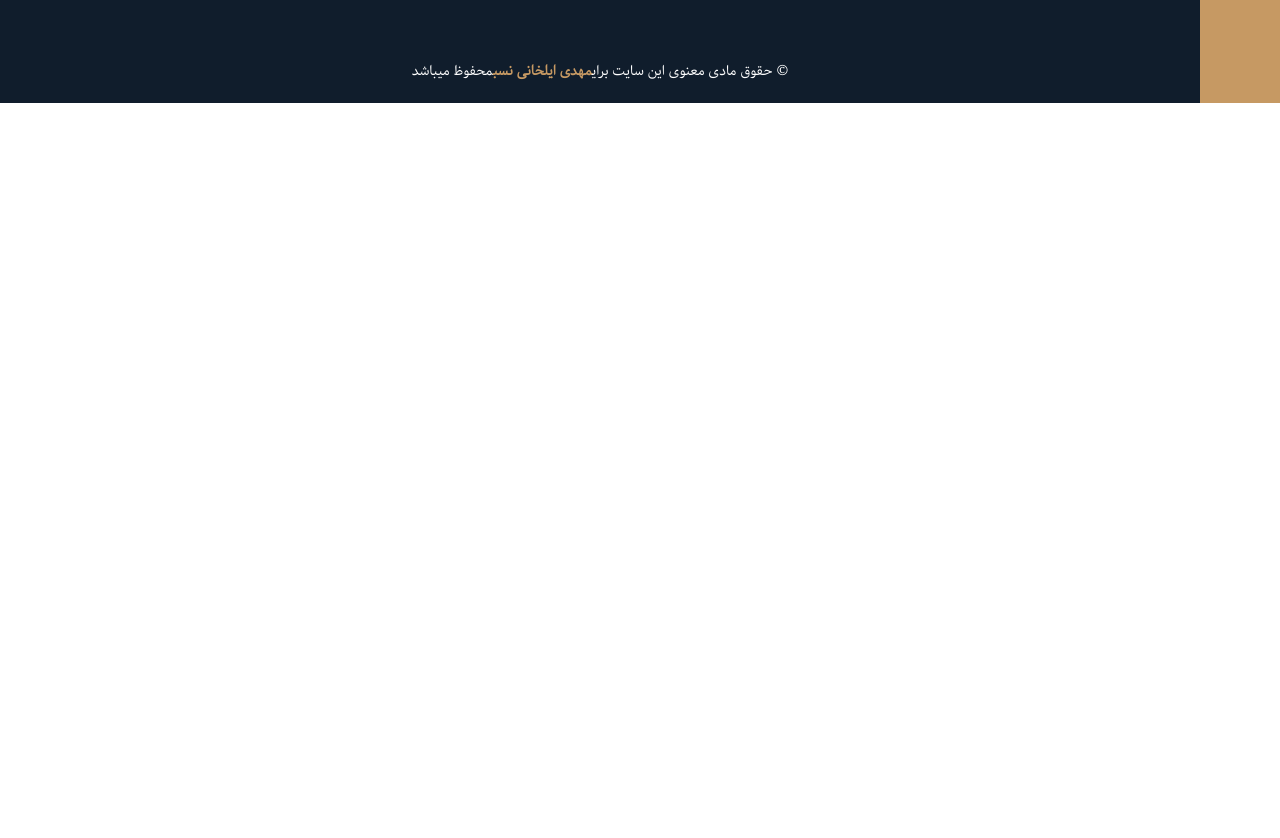
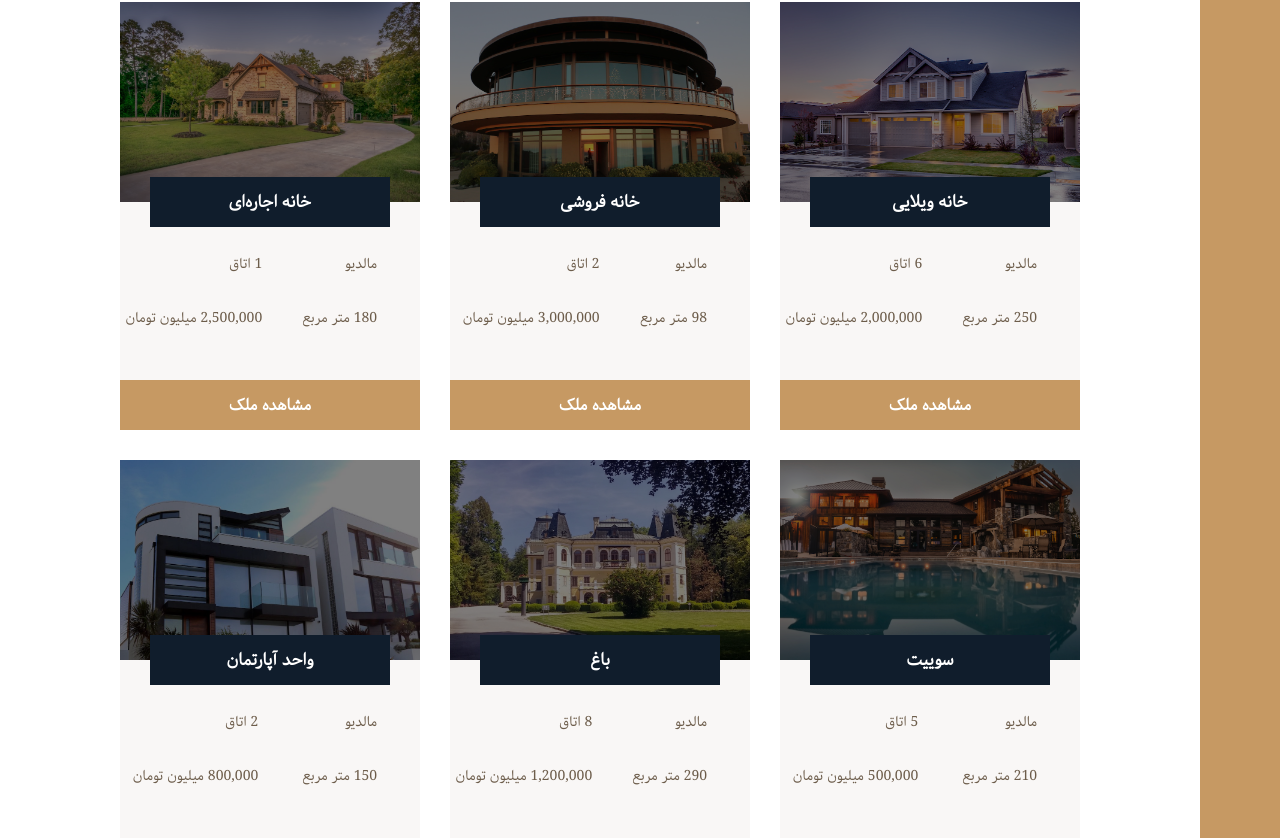
Before and after one commit to mohammadfaramarzi1/amlak-nextjs, a Next.js app: page / in a window 1280 px wide. Shown: the part 2042-2880 px from the top of the page. Before the commit the page ends 2145 px from the top, so only its background shows below. Built offline with nearby package versions, Linux system fonts and the light colour scheme.

Commit message:
feat: Home component template

```diff
--- /dev/null
+++ b/components/modules/Home.js
@@ -0,0 +1,41 @@
+import Link from "next/link";
+import React from "react";
+
+function Home({ img, id, meterage, price, roomCount, title }) {
+  return (
+    <div className="card">
+      <img src={img} alt="House 6" className="card__img" />
+      <h5 className="card__title">{title}</h5>
+      <svg className="card__like">
+        {/* <use xlink:href="img/sprite.svg#icon-heart-full"></use> */}
+      </svg>
+      <div className="card__details">
+        <svg className="card__icon">
+          {/* <use xlink:href="img/sprite.svg#icon-map-pin"></use> */}
+        </svg>
+        <p className="card__text">مالدیو</p>
+
+        <svg className="card__icon">
+          {/* <use xlink:href="img/sprite.svg#icon-profile-male"></use> */}
+        </svg>
+        <p className="card__text">{roomCount} اتاق</p>
+
+        <svg className="card__icon">
+          {/* <use xlink:href="img/sprite.svg#icon-expand"></use> */}
+        </svg>
+        <p className="card__text">{meterage} متر مربع</p>
+
+        <svg className="card__icon">
+          {/* <use xlink:href="img/sprite.svg#icon-key"></use> */}
+        </svg>
+        <p className="card__text">{price.toLocaleString()} میلیون تومان</p>
+      </div>
+
+      <Link href={`/homes/${id}`} className="btn btn-brown btn-card">
+        مشاهده ملک
+      </Link>
+    </div>
+  );
+}
+
+export default Home;
--- /dev/null
+++ b/components/templates/index/Homes.js
@@ -0,0 +1,14 @@
+import Home from "@/components/modules/Home";
+import db from "../../../data/db.json";
+
+function Homes() {
+  return (
+    <div className="homes">
+      {db.homes.slice(0, 6).map((home) => (
+        <Home key={home.id} {...home} />
+      ))}
+    </div>
+  );
+}
+
+export default Homes;
--- a/data/db.json
+++ b/data/db.json
@@ -0,0 +1,68 @@
+{
+    "homes": [
+      {
+        "id": 1,
+        "title": "خانه ویلایی",
+        "img": "/img/house-1.jpeg",
+        "roomCount": 6,
+        "meterage": 250,
+        "price": 2000000
+      },
+      {
+        "id": 2,
+        "title": "خانه فروشی",
+        "img": "/img/house-2.jpeg",
+        "roomCount": 2,
+        "meterage": 98,
+        "price": 3000000
+      },
+      {
+        "id": 3,
+        "title": "خانه اجاره‌ای",
+        "img": "/img/house-3.jpeg",
+        "roomCount": 1,
+        "meterage": 180,
+        "price": 2500000
+      },
+      {
+        "id": 4,
+        "title": "سوییت",
+        "img": "/img/house-4.jpeg",
+        "roomCount": 5,
+        "meterage": 210,
+        "price": 500000
+      },
+      {
+        "id": 5,
+        "title": "باغ",
+        "img": "/img/house-5.jpeg",
+        "roomCount": 8,
+        "meterage": 290,
+        "price": 1200000
+      },
+      {
+        "id": 6,
+        "title": "واحد آپارتمان",
+        "img": "/img/house-6.jpeg",
+        "roomCount": 2,
+        "meterage": 150,
+        "price": 800000
+      },
+      {
+        "id": 7,
+        "title": "خانه ویلایی",
+        "img": "/img/house-1.jpeg",
+        "roomCount": 5,
+        "meterage": 300,
+        "price": 2200000
+      },
+      {
+        "id": 8,
+        "title": "خانه اجاره‌ای",
+        "img": "/img/house-2.jpeg",
+        "roomCount": 3,
+        "meterage": 200,
+        "price": 5000000
+      }
+    ]
+  }
--- a/pages/index.js
+++ b/pages/index.js
@@ -1,4 +1,5 @@
 import Features from "@/components/templates/index/Features";
+import Homes from "@/components/templates/index/Homes";
 import Story from "@/components/templates/index/Story";
 import React from "react";
 
@@ -7,6 +8,7 @@
     <>
       <Features />
       <Story />
+      <Homes />
     </>
   );
 }
```
